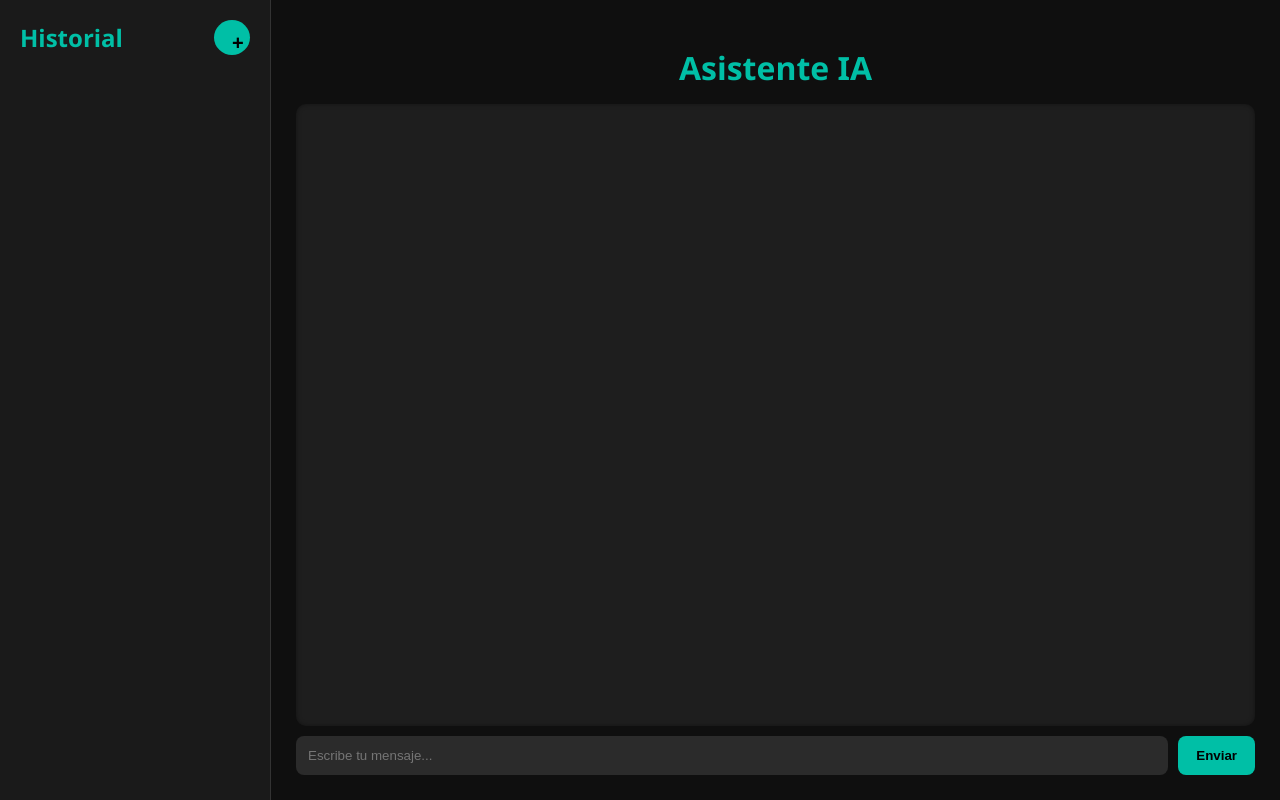
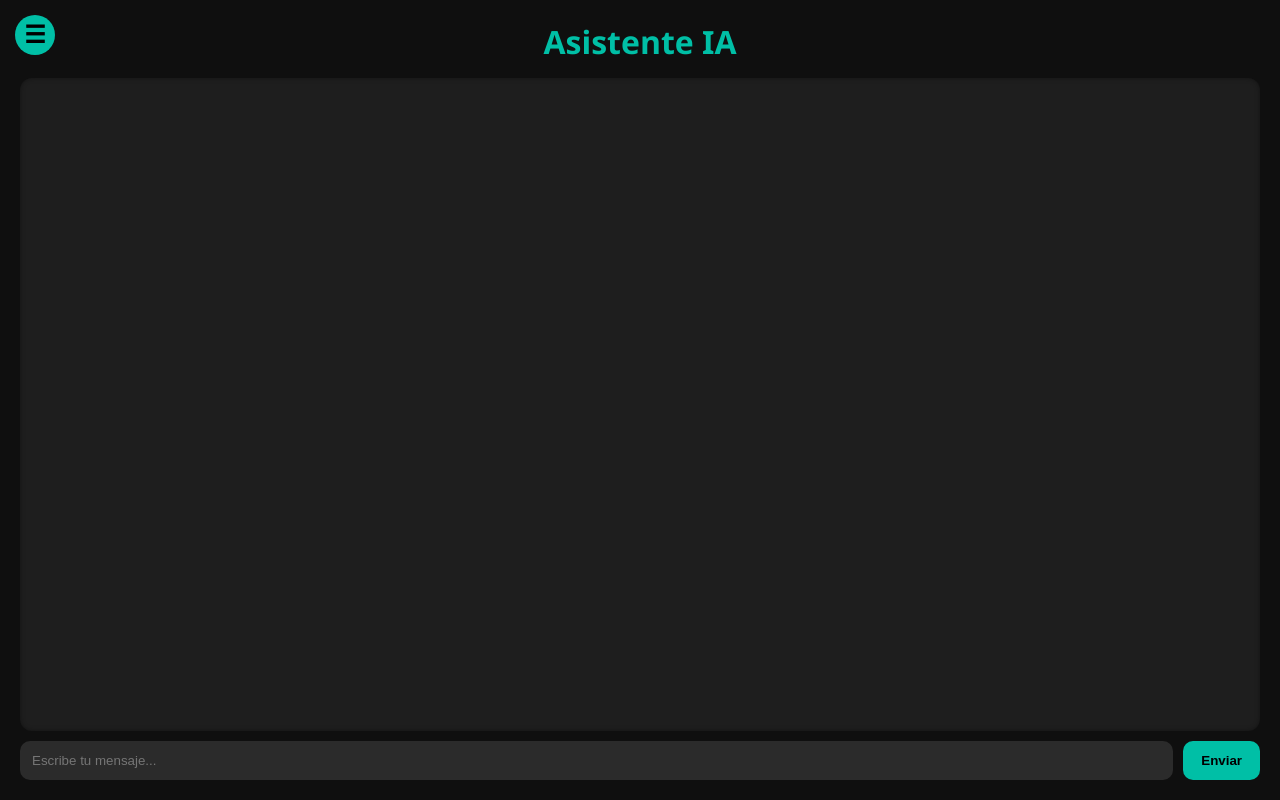
Before and after one commit to PVMarifer/ChatBotIA-Groq, a Flask app: page / in a window 1280 px wide. Run offline with Flask 3, Linux system fonts and the light colour scheme; some libraries are stand-ins or nearby versions.

Commit message:
Mejora de interfaz
Se agrega el ícono de eliminar chats y se cambia por un sweet alert para confirmar el borrado.
Se agrega el método .map y join para hacer array de los chats

```diff
--- a/chatbot.py
+++ b/chatbot.py
@@ -1,6 +1,6 @@
 from groq import Groq
 
-client = Groq(api_key="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")
+client = Groq(api_key="")
 
 print("chatbot: Escribe 'quit', 'bye' o 'exit' para detener el modelo.\n")
 
--- /dev/null
+++ b/static/css/styles.css
@@ -0,0 +1,127 @@
+/* Reset y básico */
+* { box-sizing: border-box; margin: 0; padding: 0; }
+html, body { height: 100%; width: 100%; font-family: 'Segoe UI', Tahoma, Geneva, Verdana, sans-serif; background-color: #0f0f0f; color: #e0e0e0; }
+body { display: flex; justify-content: center; align-items: stretch; }
+
+/* Contenedor principal */
+.app-container { display: flex; width: 100%; height: 100vh; position: relative; }
+
+/* Botón hamburguesa */
+#hamburger-btn {
+    position: absolute;
+    top: 15px;           /* posición vertical desde la pantalla */
+    left: 15px;          /* posición horizontal desde la pantalla */
+    z-index: 100;
+    background-color: #00bfa6;
+    border: none;
+    color: black;
+    font-size: 24px;
+    width: 40px;
+    height: 40px;
+    border-radius: 50%;    /* círculo perfecto */
+    cursor: pointer;
+
+    display: flex;         /* flexbox para centrar el ícono */
+    align-items: center;   /* centra vertical */
+    justify-content: center; /* centra horizontal */
+}
+
+
+/* Sidebar */
+.sidebar {
+    width: 270px;
+    background-color: #1a1a1a;
+    display: flex;
+    flex-direction: column;
+    border-right: 1px solid #333;
+    transition: transform 0.3s ease;
+}
+
+.sidebar.hidden { transform: translateX(-300px); position: absolute; z-index: 99; height: 100%; }
+
+.sidebar h2 { color: #00bfa6; padding: 20px; text-align: center; font-size: 1.2rem; }
+
+.sidebar ul { flex: 1; list-style: none; overflow-y: auto; padding: 0 10px; }
+
+.sidebar li {
+    position: relative;
+    background: #2b2b2b;
+    margin: 5px 0;
+    padding: 10px;
+    padding-right: 35px;
+    border-radius: 8px;
+    cursor: pointer;
+    white-space: nowrap;
+    overflow: hidden;
+    text-overflow: ellipsis;
+    transition: all 0.2s;
+}
+
+.sidebar li:hover { background-color: #00bfa6; color: black; font-weight: bold; }
+
+#new-chat-btn {
+    background-color: #00bfa6;
+    border: none;
+    border-radius: 50%;
+    width: 40px;
+    height: 40px;
+    font-size: 24px;
+    font-weight: bold;
+    color: black;
+    cursor: pointer;
+    margin: 15px auto;
+
+    display: flex;
+    align-items: center;
+    justify-content: center;
+    transition: background 0.3s;
+}
+
+
+#new-chat-btn:hover { background-color: #00d1b2; }
+
+/* Basurero */
+.history-trash-btn {
+    position: absolute;
+    top: 50%;
+    right: 10px;
+    transform: translateY(-50%);
+    background: transparent;
+    border: none;
+    cursor: pointer;
+    font-size: 16px;
+    color: #ff6b6b;
+    transition: color 0.2s;
+}
+
+.history-trash-btn:hover { color: #ff0000; }
+
+/* Chat principal */
+.chat-container { flex: 1; display: flex; flex-direction: column; padding: 20px; }
+.chat-container h1 { text-align: center; color: #00bfa6; margin-bottom: 15px; }
+#chat-box { flex: 1; background-color: #1e1e1e; border-radius: 12px; padding: 15px; display: flex; flex-direction: column; gap: 10px; overflow-y: auto; box-shadow: inset 0 0 5px rgba(0,0,0,0.4); }
+
+.user-message, .bot-message {
+    padding: 10px 14px;
+    border-radius: 12px;
+    max-width: 70%;
+    line-height: 1.5;
+    white-space: pre-wrap;
+    word-wrap: break-word;
+}
+
+.user-message { background-color: #00bfa6; color: black; align-self: flex-end; font-weight: 500; }
+.bot-message { background-color: #2b2b2b; color: #f0f0f0; border: 1px solid #333; align-self: flex-start; }
+
+.message-content code { background-color: #333; color: #00ffa6; padding: 3px 6px; border-radius: 4px; font-family: monospace; }
+.message-content pre { background-color: #1b1b1b; color: #00ffa6; padding: 8px; border-radius: 6px; overflow-x: auto; }
+.message-content ul { margin-left: 20px; }
+.message-content strong { color: #00d8b6; }
+
+.input-container { display: flex; gap: 10px; margin-top: 10px; }
+#user-input { flex: 1; padding: 12px; border-radius: 10px; border: none; background-color: #2b2b2b; color: white; outline: none; }
+
+button { padding: 12px 18px; border-radius: 10px; border: none; background-color: #00bfa6; color: black; font-weight: bold; cursor: pointer; transition: background 0.3s; }
+button:hover { background-color: #00d1b2; }
+
+.error-message { color: #ff6b6b; font-weight: bold; }
--- /dev/null
+++ b/static/js/chat.js
@@ -0,0 +1,133 @@
+document.addEventListener("DOMContentLoaded", () => {
+    const chatBox = document.getElementById("chat-box");
+    const userInput = document.getElementById("user-input");
+    const sendBtn = document.getElementById("send-btn");
+    const historyList = document.getElementById("history");
+    const newChatBtn = document.getElementById("new-chat-btn");
+    const hamburgerBtn = document.getElementById("hamburger-btn");
+    const sidebar = document.querySelector(".sidebar");
+
+    let chats = JSON.parse(localStorage.getItem("chats")) || {};
+    let currentChatId = null;
+
+    // Crear nuevo chat automáticamente
+    function newChat() {
+        currentChatId = Date.now().toString();
+        chats[currentChatId] = [];
+        updateHistory();
+        chatBox.innerHTML = "";
+        saveChats();
+    }
+
+    // Cargar chat desde historial
+    function loadChat(id) {
+        currentChatId = id;
+        chatBox.innerHTML = "";
+        chats[id].forEach(msg => {
+            appendMessage(msg.role === "user" ? "Tú" : "IA", msg.content, msg.role === "user" ? "user-message" : "bot-message");
+        });
+        updateHistory();
+    }
+
+    // Guardar chats
+    function saveChats() {
+        localStorage.setItem("chats", JSON.stringify(chats));
+    }
+
+    // Actualizar historial con basurero
+    function updateHistory() {
+        historyList.innerHTML = "";
+        Object.keys(chats).sort((a,b)=>b-a).forEach(id=>{
+            const li = document.createElement("li");
+            const firstMsg = chats[id][0]?.content?.slice(0,30) || "Nuevo chat";
+            li.textContent = firstMsg;
+
+            const trashBtn = document.createElement("button");
+            trashBtn.textContent = "🗑️";
+            trashBtn.classList.add("history-trash-btn");
+            trashBtn.addEventListener("click", (e) => {
+                e.stopPropagation();
+                Swal.fire({
+                    title: '¿Deseas eliminar este chat?',
+                    text: "¡No podrás recuperar este historial!",
+                    icon: 'warning',
+                    showCancelButton: true,
+                    confirmButtonColor: '#d33',
+                    cancelButtonColor: '#3085d6',
+                    confirmButtonText: 'Sí, borrar',
+                    cancelButtonText: 'Cancelar'
+                }).then((result) => {
+                    if(result.isConfirmed){
+                        delete chats[id];
+                        if(currentChatId === id){
+                            chatBox.innerHTML = "";
+                            currentChatId = null;
+                        }
+                        saveChats();
+                        updateHistory();
+                        Swal.fire('¡Borrado!', 'El chat ha sido eliminado.', 'success');
+                    }
+                });
+            });
+            li.appendChild(trashBtn);
+
+            li.onclick = () => loadChat(id);
+            if(id === currentChatId) li.classList.add("active");
+            historyList.appendChild(li);
+        });
+    }
+
+    // Enviar mensaje con historial concatenado
+    async function sendMessage() {
+        const message = userInput.value.trim();
+        if (!message) return;
+        if (!currentChatId) newChat();
+
+        // Mostrar mensaje del usuario
+        appendMessage("Tú", message, "user-message");
+        userInput.value = "";
+
+        // Construir prompt concatenando todo el historial
+        const lastMessages = chats[currentChatId]; // todo el historial del chat actual
+        const historyPrompt = lastMessages.map(msg => (msg.role === "user" ? "Tú: " : "IA: ") + msg.content).join("\n");
+        const fullPrompt = historyPrompt + "\nTú: " + message;
+
+        try {
+            const response = await fetch("/chat", {
+                method: "POST",
+                headers: { "Content-Type": "application/json" },
+                body: JSON.stringify({ message: fullPrompt }),
+            });
+
+            const data = await response.json();
+            appendMessage("IA", data.response, "bot-message");
+
+            // Guardar en historial
+            chats[currentChatId].push({ role: "user", content: message });
+            chats[currentChatId].push({ role: "bot", content: data.response });
+            saveChats();
+            updateHistory();
+        } catch (error) {
+            appendMessage("Error", error, "error-message");
+        }
+    }
+
+    // Mostrar mensaje en chat
+    function appendMessage(sender, text, cssClass) {
+        const div = document.createElement("div");
+        div.classList.add(cssClass);
+        div.innerHTML = `<b>${sender}:</b><div class="message-content">${marked.parse(text)}</div>`;
+        chatBox.appendChild(div);
+        chatBox.scrollTop = chatBox.scrollHeight;
+    }
+
+    // Eventos
+    newChatBtn.addEventListener("click", newChat);
+    userInput.addEventListener("keydown", (e) => { if(e.key==="Enter") sendMessage(); });
+    sendBtn.addEventListener("click", sendMessage);
+    hamburgerBtn.addEventListener("click", () => sidebar.classList.toggle("hidden"));
+
+    // Cargar historial al iniciar
+    if(Object.keys(chats).length > 0) loadChat(Object.keys(chats)[0]);
+    else newChat();
+});
--- a/static/styles.css
+++ /dev/null
@@ -1,207 +0,0 @@
-body {
-    margin: 0;
-    font-family: 'Segoe UI', Tahoma, Geneva, Verdana, sans-serif;
-    background-color: #0f0f0f;
-    color: #e0e0e0;
-    display: flex;
-    height: 100vh;
-}
-
-.container {
-    display: flex;
-    width: 100%;
-}
-
-/* Sidebar */
-.sidebar {
-    width: 270px;
-    background-color: #1a1a1a;
-    border-right: 1px solid #333;
-    display: flex;
-    flex-direction: column;
-}
-
-.sidebar-header {
-    display: flex;
-    justify-content: space-between;
-    align-items: center;
-    padding: 20px;
-}
-
-.sidebar-header h2 {
-    color: #00bfa6;
-    margin: 0;
-}
-
-#new-chat-btn {
-    background-color: #00bfa6;
-    color: black;
-    border: none;
-    font-size: 20px;
-    border-radius: 50%;
-    width: 35px;
-    height: 35px;
-    cursor: pointer;
-    font-weight: bold;
-    transition: background 0.3s;
-}
-
-#new-chat-btn:hover {
-    background-color: #00d1b2;
-}
-
-.sidebar ul {
-    list-style: none;
-    padding: 0;
-    margin: 0;
-    overflow-y: auto;
-    flex: 1;
-}
-
-.sidebar li {
-    padding: 12px 15px;
-    cursor: pointer;
-    background: #2b2b2b;
-    margin: 5px 10px;
-    border-radius: 6px;
-    transition: all 0.2s;
-    white-space: nowrap;
-    overflow: hidden;
-    text-overflow: ellipsis;
-}
-
-.sidebar li:hover {
-    background: #00bfa6;
-    color: black;
-}
-
-.sidebar li.active {
-    background: #00bfa6;
-    color: black;
-    font-weight: bold;
-}
-
-/* Chat principal */
-.chat-container {
-    flex: 1;
-    display: flex;
-    flex-direction: column;
-    padding: 25px;
-}
-
-.chat-container h1 {
-    color: #00bfa6;
-    text-align: center;
-    margin-bottom: 15px;
-}
-
-#chat-box {
-    flex: 1;
-    overflow-y: auto;
-    background-color: #1e1e1e;
-    border-radius: 10px;
-    padding: 15px;
-    margin-bottom: 10px;
-    box-shadow: inset 0 0 5px rgba(0, 0, 0, 0.4);
-}
-
-.user-message, .bot-message {
-    margin: 10px 0;
-    padding: 10px 14px;
-    border-radius: 8px;
-    max-width: 80%;
-    word-wrap: break-word;
-}
-
-.user-message {
-    background-color: #00bfa6;
-    color: black;
-    align-self: flex-end;
-}
-
-.bot-message {
-    background-color: #2b2b2b;
-    align-self: flex-start;
-}
-
-.input-container {
-    display: flex;
-    gap: 10px;
-}
-
-#user-input {
-    flex: 1;
-    padding: 12px;
-    border-radius: 8px;
-    border: none;
-    background: #2b2b2b;
-    color: white;
-    outline: none;
-}
-
-button {
-    padding: 12px 18px;
-    background-color: #00bfa6;
-    border: none;
-    border-radius: 8px;
-    color: black;
-    font-weight: bold;
-    cursor: pointer;
-    transition: background 0.3s;
-}
-
-button:hover {
-    background-color: #00d1b2;
-}
-
-.error-message {
-    color: #ff6b6b;
-    font-weight: bold;
-}
-.user-message, .bot-message {
-    margin: 12px 0;
-    padding: 12px 16px;
-    border-radius: 10px;
-    max-width: 85%;
-    line-height: 1.6;
-    white-space: pre-wrap; /* conserva saltos de línea y espacios */
-}
-
-.bot-message {
-    background-color: #2a2a2a;
-    border: 1px solid #333;
-    color: #f0f0f0;
-}
-
-.user-message {
-    background-color: #00bfa6;
-    color: #000;
-    font-weight: 500;
-}
-.message-content {
-    margin-top: 6px;
-}
-
-.message-content code {
-    background-color: #333;
-    color: #00ffa6;
-    padding: 3px 6px;
-    border-radius: 4px;
-    font-family: 'Courier New', monospace;
-}
-
-.message-content pre {
-    background-color: #1b1b1b;
-    color: #00ffa6;
-    padding: 10px;
-    border-radius: 6px;
-    overflow-x: auto;
-}
-
-.message-content ul {
-    margin-left: 20px;
-}
-
-.message-content strong {
-    color: #00d8b6;
-}
--- a/templates/index.html
+++ b/templates/index.html
@@ -2,21 +2,21 @@
 <html lang="es">
 <head>
     <meta charset="UTF-8">
-    <meta name="viewport" content="width=device-width, initial-scale=1.0">
     <title>Asistente IA</title>
-    <link rel="stylesheet" href="{{ url_for('static', filename='styles.css') }}">
+    <link rel="stylesheet" href="/static/css/styles.css">
     <script src="https://cdn.jsdelivr.net/npm/marked/marked.min.js"></script>
-
+    <script src="https://cdn.jsdelivr.net/npm/sweetalert2@11"></script>
 </head>
 <body>
-    <div class="container">
-        <!-- Sidebar con historial -->
-        <div class="sidebar">
-            <div class="sidebar-header">
-                <h2>Historial</h2>
-                <button id="new-chat-btn">+</button>
-            </div>
+    <div class="app-container">
+        <!-- Botón hamburguesa -->
+        <button id="hamburger-btn">☰</button>
+
+        <!-- Sidebar -->
+        <div class="sidebar hidden">
+            <h2>Chats</h2>
             <ul id="history"></ul>
+            <button id="new-chat-btn">+</button>
         </div>
 
         <!-- Chat principal -->
@@ -31,122 +31,6 @@
         </div>
     </div>
 
-    <script>
-        const chatBox = document.getElementById("chat-box");
-        const userInput = document.getElementById("user-input");
-        const history = document.getElementById("history");
-        const sendBtn = document.getElementById("send-btn");
-        const newChatBtn = document.getElementById("new-chat-btn");
-
-        let chats = JSON.parse(localStorage.getItem("chats")) || {};
-        let currentChatId = null;
-
-        // Crea un nuevo chat
-        function newChat() {
-            currentChatId = Date.now().toString();
-            chats[currentChatId] = [];
-            updateHistory();
-            chatBox.innerHTML = "";
-            saveChats();
-        }
-
-        //Enter y click para poder enviar el prompt
-        userInput.addEventListener("keydown", (event) => {
-            if (event.key === "Enter") sendMessage();
-        });
-
-        sendBtn.addEventListener("click", sendMessage);
-        newChatBtn.addEventListener("click", newChat);
-
-        async function sendMessage() {
-            const message = userInput.value.trim();
-            if (!message) return;
-
-            if (!currentChatId) newChat();
-
-            appendMessage("Tú", message, "user-message");
-            userInput.value = "";
-
-            try {
-                const response = await fetch("/chat", {
-                    method: "POST",
-                    headers: { "Content-Type": "application/json" },
-                    body: JSON.stringify({ message }),
-                });
-
-                const data = await response.json();
-                appendMessage("IA", data.response, "bot-message");
-
-                // Guarda el mensaje en el historial local **Mejora: Intentar implementar una bd
-                chats[currentChatId].push({ role: "user", content: message });
-                chats[currentChatId].push({ role: "bot", content: data.response });
-                saveChats();
-                updateHistory();
-            } catch (error) {
-                appendMessage("Error", error, "error-message");
-            }
-        }
-
-     function appendMessage(sender, text, cssClass) {
-    const div = document.createElement("div");
-    div.classList.add(cssClass);
-
-    // Usa la librería de marked.js para convertir Markdown a HTML
-    const formattedText = marked.parse(text);
-
-    div.innerHTML = `<b>${sender}:</b><div class="message-content">${formattedText}</div>`;
-    chatBox.appendChild(div);
-    chatBox.scrollTop = chatBox.scrollHeight;
-}
-
-    const div = document.createElement("div");
-    div.classList.add(cssClass);
-
-    // Convierte saltos de línea (\n) en <br> y espacios dobles en &nbsp;
-    const formattedText = text
-        .replace(/\n/g, "<br>")
-        .replace(/  /g, "&nbsp;&nbsp;");
-
-    div.innerHTML = `<b>${sender}:</b><br>${formattedText}`;
-    chatBox.appendChild(div);
-    chatBox.scrollTop = chatBox.scrollHeight;
-
-
-        function saveChats() {
-            localStorage.setItem("chats", JSON.stringify(chats));
-        }
-
-        function updateHistory() {
-            history.innerHTML = "";
-            Object.keys(chats)
-                .sort((a, b) => b - a)
-                .forEach(id => {
-                    const li = document.createElement("li");
-                    const firstMessage = chats[id][0]?.content?.slice(0, 30) || "Nuevo chat";
-                    li.textContent = firstMessage;
-                    li.onclick = () => loadChat(id);
-                    if (id === currentChatId) li.classList.add("active");
-                    history.appendChild(li);
-                });
-        }
-
-        function loadChat(id) {
-            currentChatId = id;
-            chatBox.innerHTML = "";
-            chats[id].forEach(msg => {
-                const cssClass = msg.role === "user" ? "user-message" : "bot-message";
-                appendMessage(msg.role === "user" ? "Tú" : "IA", msg.content, cssClass);
-            });
-            updateHistory();
-        }
-
-        // Cargar historial existente
-        if (Object.keys(chats).length > 0) {
-            const firstId = Object.keys(chats)[0];
-            loadChat(firstId);
-        } else {
-            newChat();
-        }
-    </script>
+    <script src="{{ url_for('static', filename='js/chat.js') }}"></script>
 </body>
 </html>
```
Also changed, not shown: app.py (line endings or trailing spaces).
